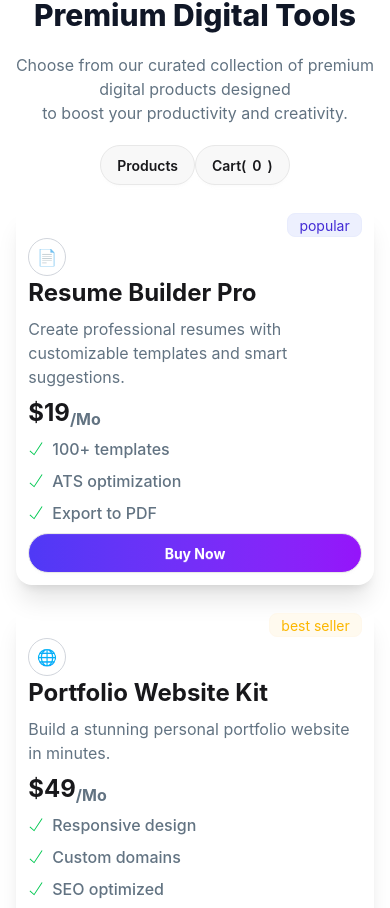
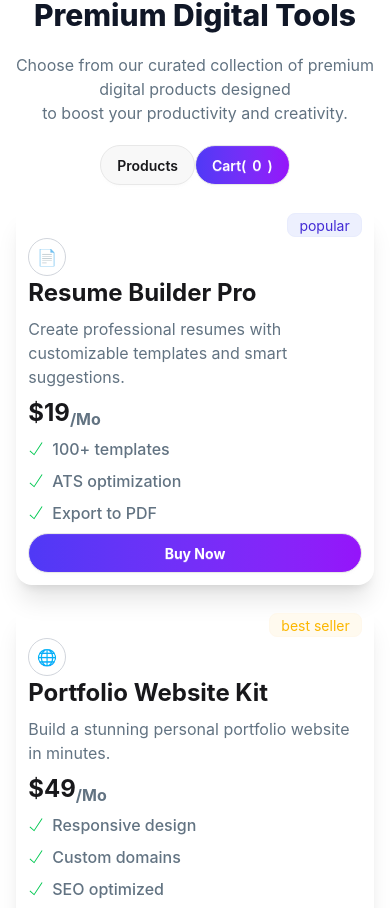
Before and after one commit to pathikroy86/digitools, a React (Vite) app: page / in a window 390 px wide. Shown: the part 1009-1917 px from the top of the page. Built offline with nearby package versions, Linux system fonts and the light colour scheme.

Commit message:
active button toggle

```diff
--- /dev/null
+++ b/src/Components/Cart/Cart.jsx
@@ -0,0 +1,11 @@
+import React from 'react';
+
+const Cart = () => {
+    return (
+        <div>
+
+        </div>
+    );
+};
+
+export default Cart;
--- a/src/Components/Products/Product/Product.jsx
+++ b/src/Components/Products/Product/Product.jsx
@@ -1,7 +1,7 @@
 import React from 'react';
 import { TfiCheck } from "react-icons/tfi";
 
-const Product = ({ product, handleSelectedCount }) => {
+const Product = ({ product, handleSelectedCount, handleCart }) => {
     const { name, description, features, icon, price, tag } = product;
     return (
         <div className='shadow-xl rounded-2xl pt-2 px-3 pb-3 space-y-2'>
@@ -15,7 +15,7 @@ const Product = ({ product, handleSelectedCount }) => {
             {
                 features.map(feature => <p className='flex items-center gap-2 text-[#627382] font-medium'><TfiCheck className='text-green-500' /> {feature}</p>)
             }
-            <button onClick={handleSelectedCount} className='btn w-full rounded-full bg-linear-to-r from-[#4F39F6] to-[#9514FA] text-white font-bold'>Buy Now</button>
+            <button onClick={() => { handleCart(product) }} className='btn w-full rounded-full bg-linear-to-r from-[#4F39F6] to-[#9514FA] text-white font-bold'>Buy Now</button>
         </div>
     );
 };
--- a/src/Components/Products/Products.jsx
+++ b/src/Components/Products/Products.jsx
@@ -7,16 +7,31 @@ const Products = ({ prductsResponse }) => {
     const [selectedCount, setSelectedCount] = useState(0);
     const handleSelectedCount = () => {
         setSelectedCount(selectedCount + 1);
+
+    }
+    const [activeBtn, setActiveBtn] = useState(!true);
+    const handleButtonToggle = () => {
+        setActiveBtn(!activeBtn);
+    }
+
+    const [addedToCart, setAddedToCart] = useState([]);
+    const handleCart = (element) => {
+        const newArr = [...addedToCart, element];
+        console.log(addedToCart);
+        handleSelectedCount();
+        setAddedToCart(newArr);
     }
     return (
-        <div className='w-11/12 md:w-10/12 mx-auto'>
+        <div className='w-11/12 md:w-10/12 mx-auto mb-5 md:mb-10'>
             <div className='flex justify-center mb-5 md:mb-10'>
-                <button className='btn rounded-full'>Products</button>
-                <button className='btn rounded-full'>Cart(<span>{selectedCount}</span>)</button>
+                <button onClick={handleButtonToggle} className={`btn rounded-full font-semibold ${activeBtn ? 'text-white bg-linear-to-r from-[#4F39F6] to-[#9514FA]' : ''}`}>Products</button>
+                <button onClick={handleButtonToggle} className={`btn rounded-full font-semibold ${activeBtn ? '' : 'text-white bg-linear-to-r from-[#4F39F6] to-[#9514FA]'}`}>Cart(<span>{selectedCount}</span>)</button>
             </div>
             <div className='grid md:grid-cols-3 gap-5'>
                 {
-                    products.map(product => <Product key={product.id} product={product} handleSelectedCount={handleSelectedCount}></Product>)
+                    products.map(product => <Product key={product.id} product={product} handleSelectedCount={handleSelectedCount}
+                        handleCart={handleCart}
+                    ></Product>)
                 }
             </div>
 
```
